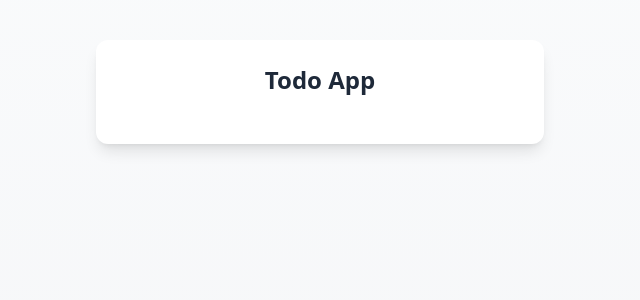
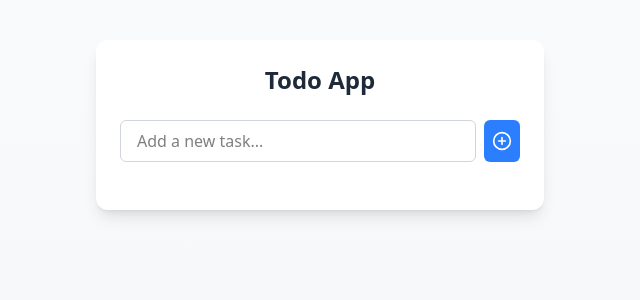
Before and after one commit to ayturulyumer/SKYEYSTUDIO-TODO-APP, a React (Vite) app in the folder client/: page / in a window 1280 px wide. Shown: the top 300 px of the page, without its empty margins (320-960 px from the left). Built offline with nearby package versions, Linux system fonts and the light colour scheme.

Commit message:
feat: add task form

```diff
--- /dev/null
+++ b/client/components/TaskForm.jsx
@@ -0,0 +1,45 @@
+import { useState } from "react"
+
+export default function TaskForm() {
+    const [text, setText] = useState("")
+
+    const handleSubmit = (e) => {
+        e.preventDefault()
+        if (text.trim()) {
+            setText("")
+        }
+    }
+
+    return (
+        <form onSubmit={handleSubmit} className="mb-6">
+            <div className="flex space-x-2">
+                <input
+                    type="text"
+                    value={text}
+                    onChange={(e) => setText(e.target.value)}
+                    placeholder="Add a new task..."
+                    className="flex-1 px-4 py-2 border border-gray-300 dark:border-gray-600 rounded-md focus:outline-none focus:ring-2 focus:ring-blue-500 dark:bg-gray-700 dark:text-white"
+                />
+                <button
+                    type="submit"
+                    className="p-2 bg-blue-500 text-white rounded-md hover:bg-blue-600 focus:outline-none focus:ring-2 focus:ring-blue-500 focus:ring-offset-2"
+                >
+                    <svg
+                        xmlns="http://www.w3.org/2000/svg"
+                        className="h-5 w-5"
+                        viewBox="0 0 24 24"
+                        fill="none"
+                        stroke="currentColor"
+                        strokeWidth="2"
+                        strokeLinecap="round"
+                        strokeLinejoin="round"
+                    >
+                        <circle cx="12" cy="12" r="10" />
+                        <line x1="12" y1="8" x2="12" y2="16" />
+                        <line x1="8" y1="12" x2="16" y2="12" />
+                    </svg>
+                </button>
+            </div>
+        </form>
+    )
+}
--- a/client/pages/Main.jsx
+++ b/client/pages/Main.jsx
@@ -1,9 +1,12 @@
+import TaskForm from "../components/TaskForm.jsx";
+
 export default function Main() {
     return (
         <div className="min-h-screen bg-gradient-to-b from-gray-50 to-gray-100 dark:from-gray-900 dark:to-gray-800 flex flex-col items-center py-10 px-4">
             <div className="w-full max-w-md bg-white dark:bg-gray-800 rounded-xl shadow-lg overflow-hidden">
                 <div className="p-6">
                     <h1 className="text-2xl font-bold text-gray-800 dark:text-white mb-6 text-center">Todo App</h1>
+                    <TaskForm />
                 </div>
             </div>
         </div>
```
